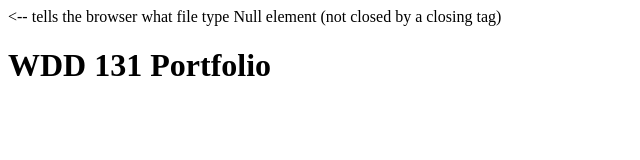
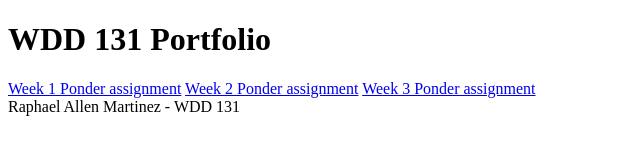
Before and after one commit to MartinezRaphaelAllen/WDD131, a plain HTML site: page index.html in a window 1280 px wide. Shown: the whole page, without its empty margins (0-640 px from the left). Drawn offline with Linux system fonts and the light colour scheme.

Commit message:
Added links to ponder assignments

```diff
--- a/index.html
+++ b/index.html
@@ -1,13 +1,19 @@
-<!DOCTYPE html> <-- tells the browser what file type
+<!DOCTYPE html>
 <html lang="en">
 <head>
-    <meta charset="UTF-8"> Null element (not closed by a closing tag)
+    <meta charset="UTF-8">
     <meta name="viewport" content="width=device-width, initial-scale=1.0">
     <title>WDD131 Portfolio | Brother T</title>
 </head>
 <body>
     <header>
         <h1>WDD 131 Portfolio</h1>
+        <nav>
+            <a href="Ponder/Meta_tags_and_CSS.html">Week 1 Ponder assignment</a>
+            <a href="Ponder/dom-theme.html">Week 2 Ponder assignment</a>
+            <a href="Ponder/media-query.html">Week 3 Ponder assignment</a>
+        </nav>
     </header>
+    <footer>Raphael Allen Martinez - WDD 131</footer>
 </body>
 </html>
```
